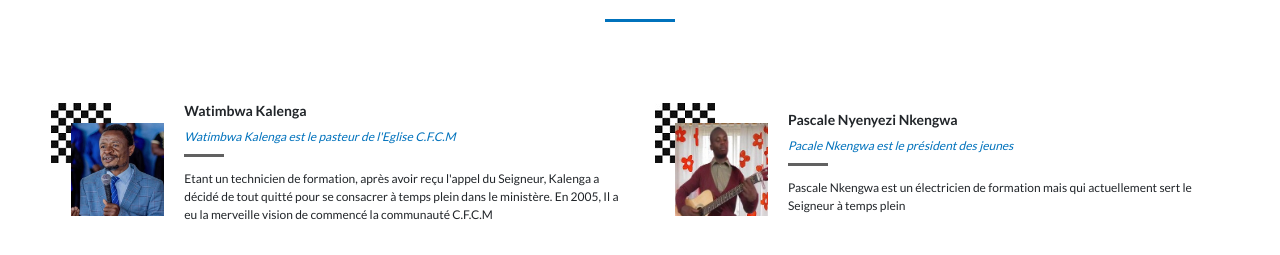
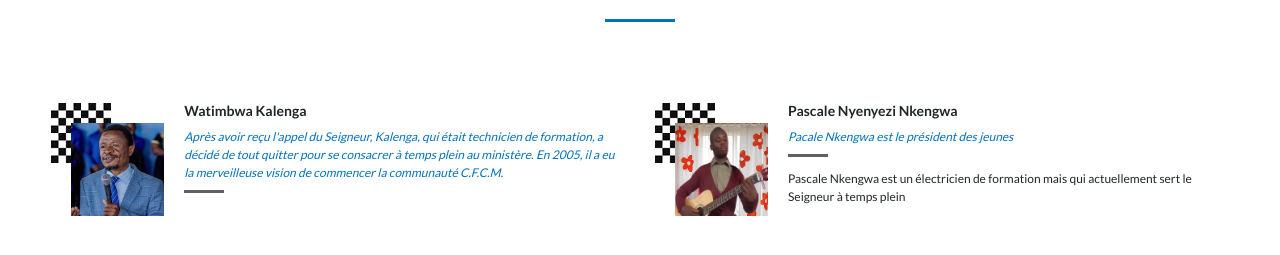
Before and after one commit to Olivier-Kango/cfcm, a React (Create React App) app: page / in a window 1280 px wide. Shown: the part 1504-1759 px from the top of the page. Built offline with nearby package versions, Linux system fonts and the light colour scheme; a web font is replaced by a local one.

Commit message:
update Kalenga

```diff
--- a/src/components/Speakers.js
+++ b/src/components/Speakers.js
@@ -12,8 +12,7 @@ const speakerContent = [
   {
     imageSpeaker: kalengaImage,
     fName: 'Watimbwa Kalenga',
-    profession: "Watimbwa Kalenga est le pasteur de l'Eglise C.F.C.M",
-    about: "Etant un technicien de formation, après avoir reçu l'appel du Seigneur, Kalenga a décidé de tout quitté pour se consacrer à temps plein dans le ministère. En 2005, Il a eu la merveille vision de commencé la communauté C.F.C.M",
+    profession: "Après avoir reçu l'appel du Seigneur, Kalenga, qui était technicien de formation, a décidé de tout quitter pour se consacrer à temps plein au ministère. En 2005, il a eu la merveilleuse vision de commencer la communauté C.F.C.M.",
   },
   {
     imageSpeaker: pascalImage,
```
